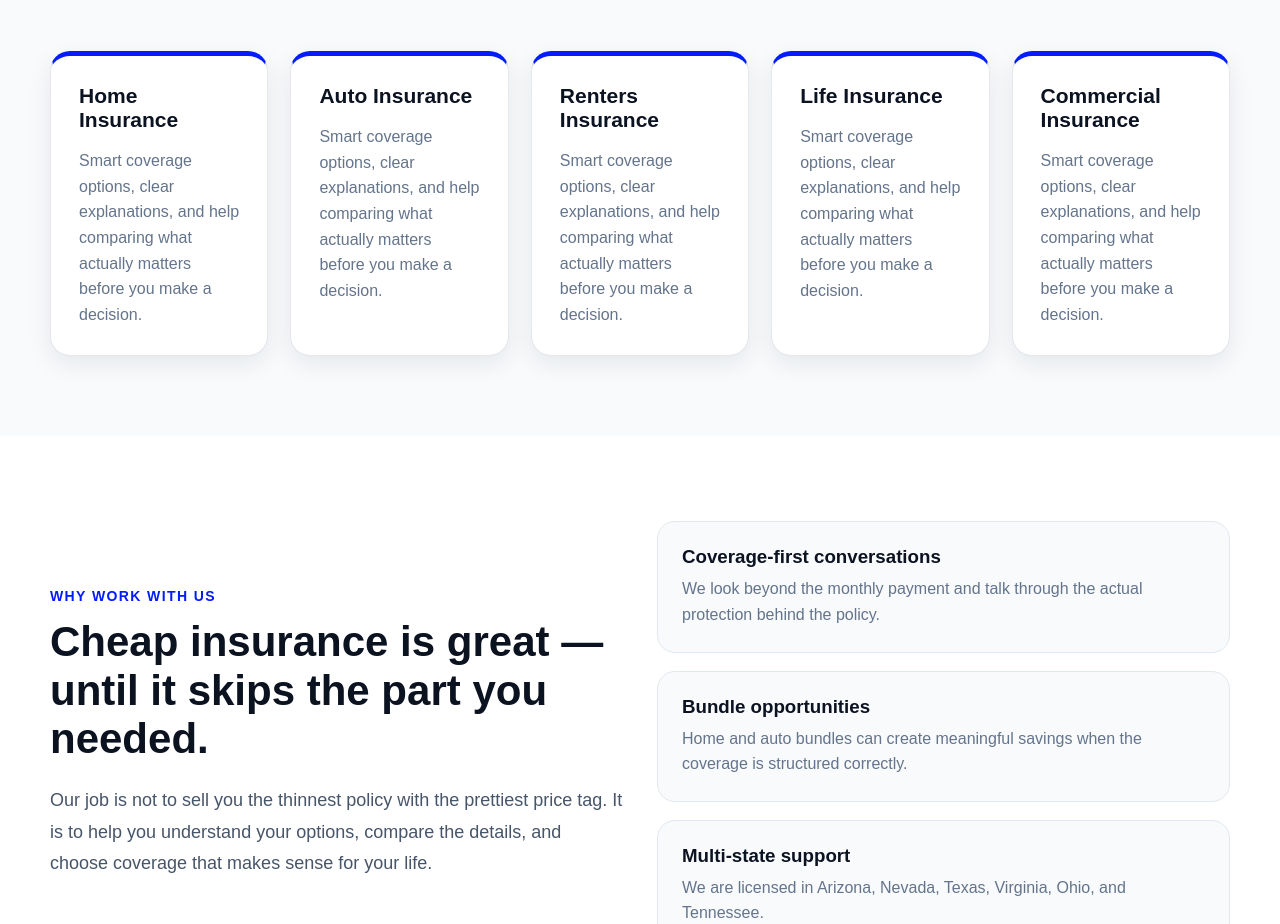
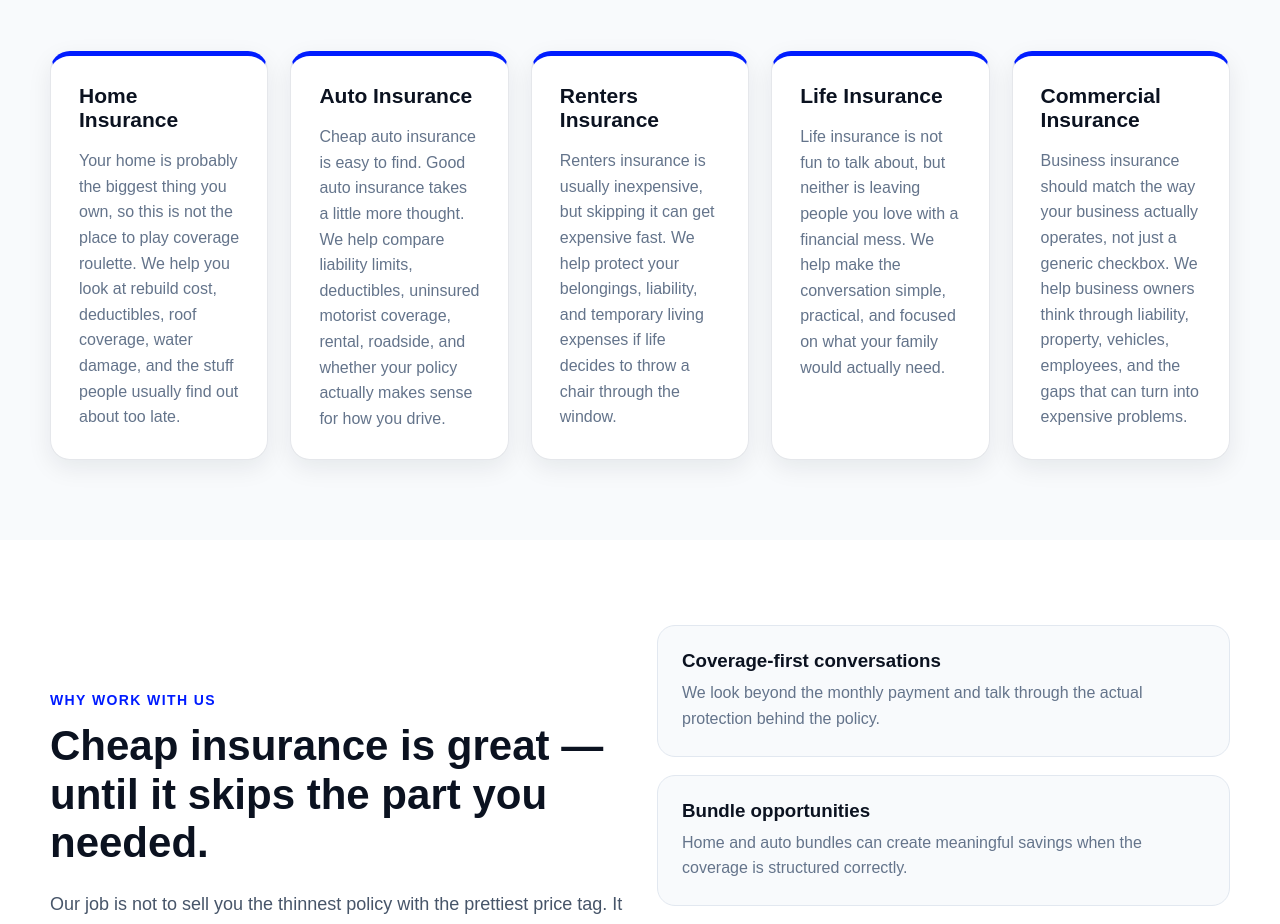
Before and after one commit to MarkMcD23/mcdowall-insurance-site, a Next.js app: page / in a window 1280 px wide. Shown: the part 1263-2187 px from the top of the page. Built offline with nearby package versions, Linux system fonts and the light colour scheme.

Commit message:
Update page.tsx

```diff
--- a/app/page.tsx
+++ b/app/page.tsx
@@ -291,14 +291,29 @@ export default function Home() {
             }}
           >
             {[
-              "Home Insurance",
-              "Auto Insurance",
-              "Renters Insurance",
-              "Life Insurance",
-              "Commercial Insurance",
+              {
+                title: "Home Insurance",
+                text: "Your home is probably the biggest thing you own, so this is not the place to play coverage roulette. We help you look at rebuild cost, deductibles, roof coverage, water damage, and the stuff people usually find out about too late.",
+              },
+              {
+                title: "Auto Insurance",
+                text: "Cheap auto insurance is easy to find. Good auto insurance takes a little more thought. We help compare liability limits, deductibles, uninsured motorist coverage, rental, roadside, and whether your policy actually makes sense for how you drive.",
+              },
+              {
+                title: "Renters Insurance",
+                text: "Renters insurance is usually inexpensive, but skipping it can get expensive fast. We help protect your belongings, liability, and temporary living expenses if life decides to throw a chair through the window.",
+              },
+              {
+                title: "Life Insurance",
+                text: "Life insurance is not fun to talk about, but neither is leaving people you love with a financial mess. We help make the conversation simple, practical, and focused on what your family would actually need.",
+              },
+              {
+                title: "Commercial Insurance",
+                text: "Business insurance should match the way your business actually operates, not just a generic checkbox. We help business owners think through liability, property, vehicles, employees, and the gaps that can turn into expensive problems.",
+              },
             ].map((service) => (
               <div
-                key={service}
+                key={service.title}
                 style={{
                   background: "white",
                   padding: "28px",
@@ -316,7 +331,7 @@ export default function Home() {
                     color: "#0b1220",
                   }}
                 >
-                  {service}
+                  {service.title}
                 </h3>
                 <p
                   style={{
@@ -325,8 +340,7 @@ export default function Home() {
                     marginBottom: 0,
                   }}
                 >
-                  Smart coverage options, clear explanations, and help comparing
-                  what actually matters before you make a decision.
+                  {service.text}
                 </p>
               </div>
             ))}
```
